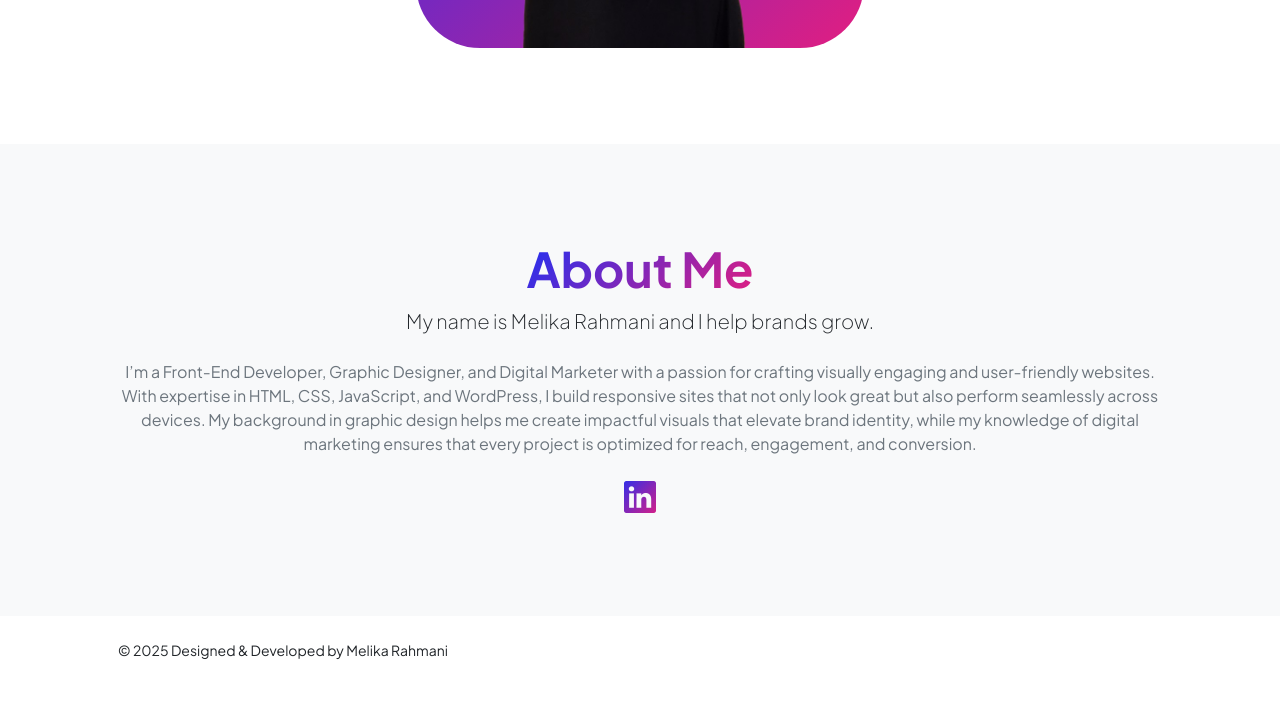
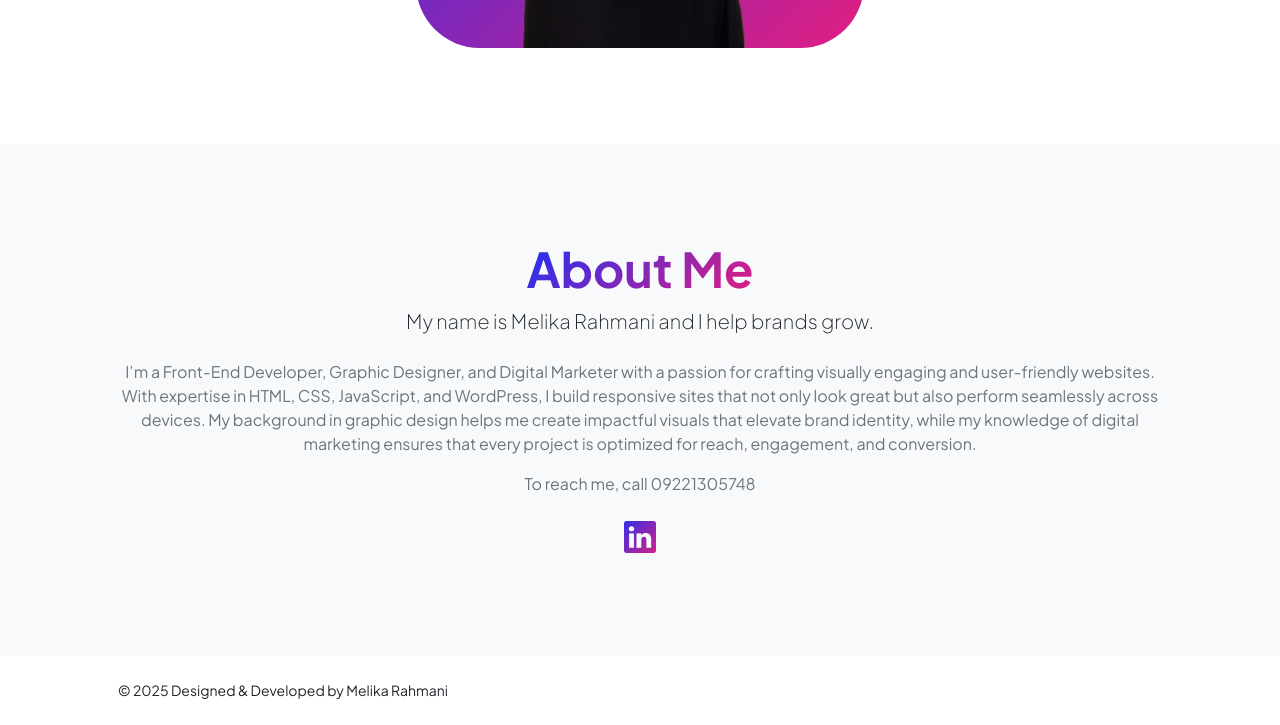
Before and after one commit to rahmanimelika/rahmanimelika.github.io, a plain HTML site: page index.html in a window 1280 px wide. Shown: the part 921-1646 px from the top of the page. Before the commit the page ends 1606 px from the top, so only its background shows below. Drawn offline with nearby package versions, Linux system fonts and the light colour scheme.

Commit message:
Update index.html

```diff
--- a/index.html
+++ b/index.html
@@ -215,6 +215,7 @@
                                 <h2 class="display-5 fw-bolder"><span class="text-gradient d-inline">About Me</span></h2>
                                 <p class="lead fw-light mb-4">My name is Melika Rahmani and I help brands grow.</p>
                                 <p class="text-muted">I’m a Front-End Developer, Graphic Designer, and Digital Marketer with a passion for crafting visually engaging and user-friendly websites. With expertise in HTML, CSS, JavaScript, and WordPress, I build responsive sites that not only look great but also perform seamlessly across devices. My background in graphic design helps me create impactful visuals that elevate brand identity, while my knowledge of digital marketing ensures that every project is optimized for reach, engagement, and conversion.</p>
+                                 <p class="text-muted">To reach me, call 09221305748</p>
                                 <div class="d-flex justify-content-center fs-2 gap-4">
 
                                     <a class="text-gradient" href="https://www.linkedin.com/in/melika-rahmani-digitalmarketingwebsite/" target="_blank"><i class="bi bi-linkedin"></i></a>
```
